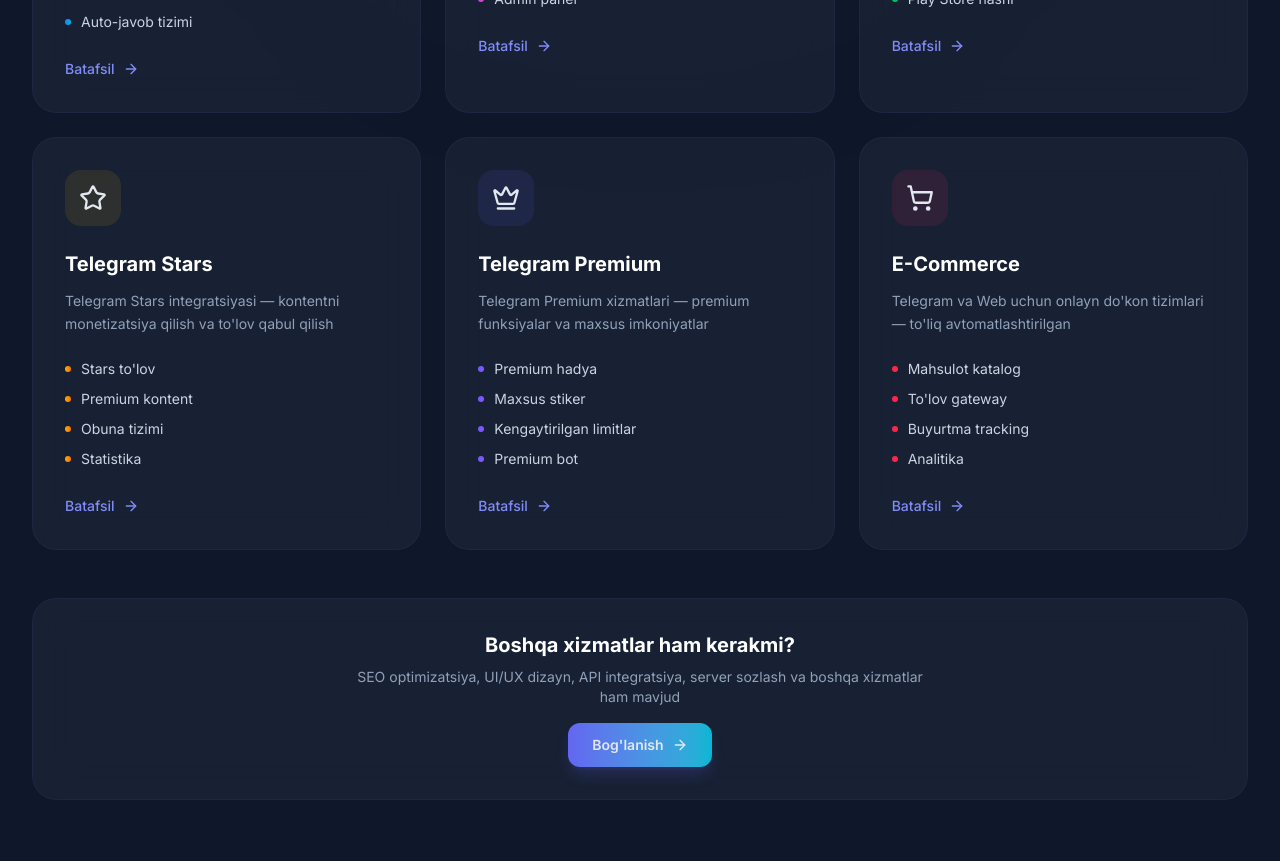
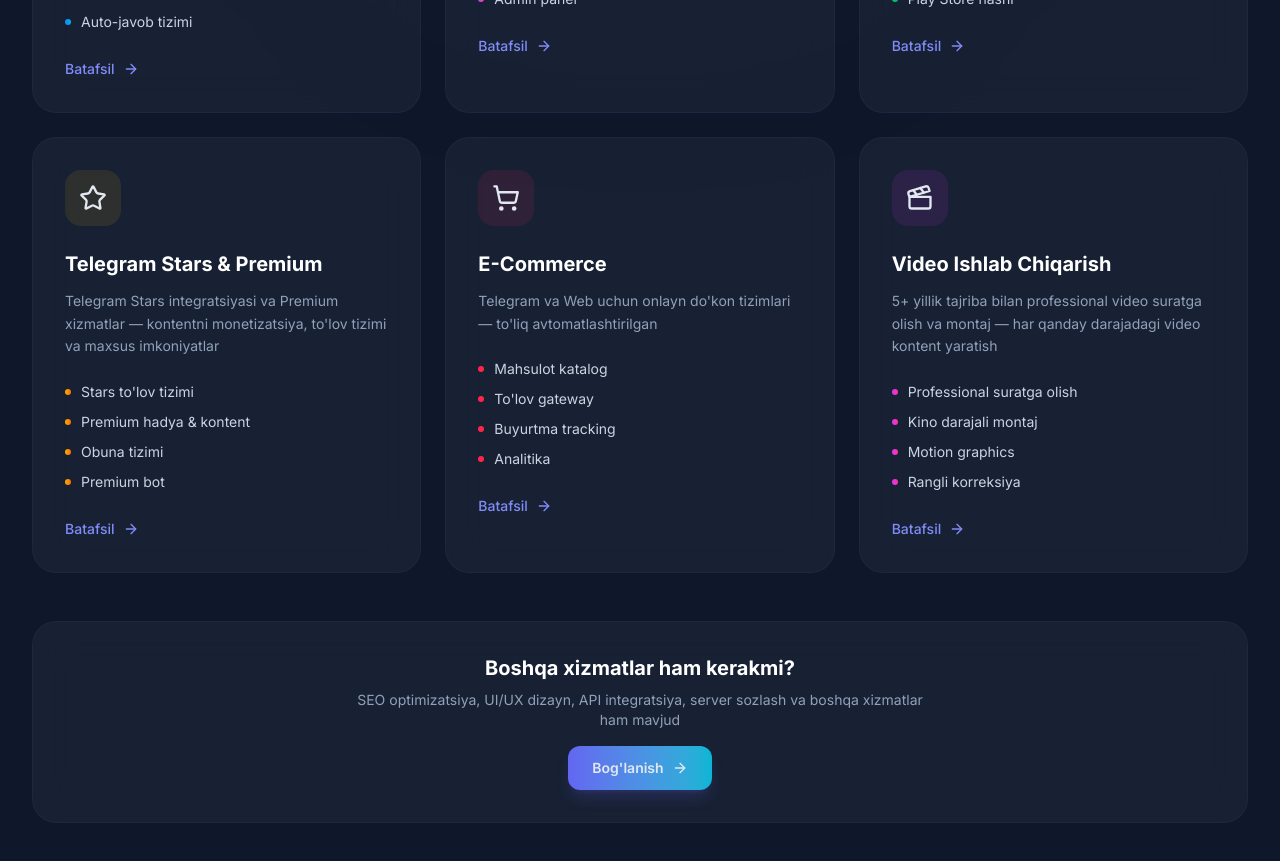
Before and after one commit to pro-dev-uz/freelancer-portfolio, a React (Vite) app: page / in a window 1280 px wide. Shown: the part 2560-3421 px from the top of the page. Built offline with nearby package versions, Linux system fonts and the light colour scheme.

Commit message:
feat: merge Stars+Premium, add Video Production service

```diff
--- a/src/data/translations.js
+++ b/src/data/translations.js
@@ -1,6 +1,6 @@
 import {
-  Bot, Globe, Smartphone, Star, Crown, ShoppingCart,
-  MessageCircle, Send, BarChart3,
+  Bot, Globe, Smartphone, Star, ShoppingCart,
+  MessageCircle, Send, BarChart3, Clapperboard,
 } from 'lucide-react';
 
 // ─── Simple UI strings ───────────────────────────────────────────
@@ -372,12 +372,12 @@
 
 // ─── Services ────────────────────────────────────────────────────
 const servicesConfig = [
-  { icon: Bot, color: 'from-blue-500 to-cyan-500', bgColor: 'bg-blue-500/10' },
-  { icon: Globe, color: 'from-purple-500 to-pink-500', bgColor: 'bg-purple-500/10' },
-  { icon: Smartphone, color: 'from-green-500 to-emerald-500', bgColor: 'bg-green-500/10' },
-  { icon: Star, color: 'from-yellow-500 to-orange-500', bgColor: 'bg-yellow-500/10' },
-  { icon: Crown, color: 'from-indigo-500 to-violet-500', bgColor: 'bg-indigo-500/10' },
-  { icon: ShoppingCart, color: 'from-rose-500 to-red-500', bgColor: 'bg-rose-500/10' },
+  { icon: Bot,          color: 'from-blue-500 to-cyan-500',    bgColor: 'bg-blue-500/10' },
+  { icon: Globe,        color: 'from-purple-500 to-pink-500',  bgColor: 'bg-purple-500/10' },
+  { icon: Smartphone,   color: 'from-green-500 to-emerald-500',bgColor: 'bg-green-500/10' },
+  { icon: Star,         color: 'from-yellow-500 to-orange-500',bgColor: 'bg-yellow-500/10' },
+  { icon: ShoppingCart, color: 'from-rose-500 to-red-500',     bgColor: 'bg-rose-500/10' },
+  { icon: Clapperboard, color: 'from-fuchsia-500 to-pink-500', bgColor: 'bg-fuchsia-500/10' },
 ];
 
 const servicesText = {
@@ -385,25 +385,25 @@
     { title: 'Telegram Bot', description: "Har qanday murakkablikdagi Telegram botlar yaratish — avtomatlashtirish, CRM, to'lov tizimlari, inline botlar", features: ['Inline botlar', "To'lov integratsiya", 'Admin panel', 'Auto-javob tizimi'] },
     { title: 'Web Saytlar', description: 'Zamonaviy, tezkor va mobil-friendly veb saytlar — landing page, portfolio, e-commerce', features: ['React / Next.js', 'Responsive dizayn', 'SEO optimizatsiya', 'Admin panel'] },
     { title: 'Android Ilovalar', description: "Android uchun native va cross-platform mobil ilovalar — xabarlar, do'konlar, xizmatlar", features: ['React Native', 'Push bildirishnomalar', 'Offline rejim', 'Play Store nashr'] },
-    { title: 'Telegram Stars', description: "Telegram Stars integratsiyasi — kontentni monetizatsiya qilish va to'lov qabul qilish", features: ["Stars to'lov", 'Premium kontent', 'Obuna tizimi', 'Statistika'] },
-    { title: 'Telegram Premium', description: 'Telegram Premium xizmatlari — premium funksiyalar va maxsus imkoniyatlar', features: ['Premium hadya', 'Maxsus stiker', 'Kengaytirilgan limitlar', 'Premium bot'] },
+    { title: 'Telegram Stars & Premium', description: "Telegram Stars integratsiyasi va Premium xizmatlar — kontentni monetizatsiya, to'lov tizimi va maxsus imkoniyatlar", features: ["Stars to'lov tizimi", 'Premium hadya & kontent', 'Obuna tizimi', 'Premium bot'] },
     { title: 'E-Commerce', description: "Telegram va Web uchun onlayn do'kon tizimlari — to'liq avtomatlashtirilgan", features: ['Mahsulot katalog', "To'lov gateway", 'Buyurtma tracking', 'Analitika'] },
+    { title: 'Video Ishlab Chiqarish', description: "5+ yillik tajriba bilan professional video suratga olish va montaj — har qanday darajadagi video kontent yaratish", features: ['Professional suratga olish', 'Kino darajali montaj', 'Motion graphics', 'Rangli korreksiya'] },
   ],
   ru: [
     { title: 'Telegram Бот', description: 'Создание Telegram ботов любой сложности — автоматизация, CRM, платёжные системы, inline боты', features: ['Inline боты', 'Интеграция оплаты', 'Админ панель', 'Авто-ответы'] },
     { title: 'Веб-Сайты', description: 'Современные, быстрые и мобильные сайты — лендинги, портфолио, интернет-магазины', features: ['React / Next.js', 'Адаптивный дизайн', 'SEO оптимизация', 'Админ панель'] },
     { title: 'Android Приложения', description: 'Native и кроссплатформенные мобильные приложения для Android', features: ['React Native', 'Push уведомления', 'Офлайн режим', 'Публикация в Play Store'] },
-    { title: 'Telegram Stars', description: 'Интеграция Telegram Stars — монетизация контента и приём платежей', features: ['Оплата Stars', 'Премиум контент', 'Система подписки', 'Статистика'] },
-    { title: 'Telegram Premium', description: 'Услуги Telegram Premium — премиум функции и особые возможности', features: ['Премиум подарок', 'Особые стикеры', 'Расширенные лимиты', 'Премиум бот'] },
+    { title: 'Telegram Stars & Premium', description: 'Интеграция Telegram Stars и Premium услуги — монетизация контента, платёжная система и особые возможности', features: ['Система оплаты Stars', 'Премиум подарки & контент', 'Система подписки', 'Премиум бот'] },
     { title: 'E-Commerce', description: 'Интернет-магазины для Telegram и Web — полностью автоматизированные', features: ['Каталог товаров', 'Платёжный шлюз', 'Отслеживание заказов', 'Аналитика'] },
+    { title: 'Видео Продакшн', description: 'Профессиональная видеосъёмка и монтаж с опытом 5+ лет — создание видеоконтента любого уровня сложности', features: ['Профессиональная съёмка', 'Монтаж кино-уровня', 'Motion graphics', 'Цветокоррекция'] },
   ],
   en: [
     { title: 'Telegram Bot', description: 'Creating Telegram bots of any complexity — automation, CRM, payment systems, inline bots', features: ['Inline bots', 'Payment integration', 'Admin panel', 'Auto-reply system'] },
     { title: 'Websites', description: 'Modern, fast, and mobile-friendly websites — landing pages, portfolios, e-commerce', features: ['React / Next.js', 'Responsive design', 'SEO optimization', 'Admin panel'] },
     { title: 'Android Apps', description: 'Native and cross-platform mobile apps for Android — messaging, stores, services', features: ['React Native', 'Push notifications', 'Offline mode', 'Play Store publish'] },
-    { title: 'Telegram Stars', description: 'Telegram Stars integration — content monetization and payment acceptance', features: ['Stars payment', 'Premium content', 'Subscription system', 'Statistics'] },
-    { title: 'Telegram Premium', description: 'Telegram Premium services — premium features and special capabilities', features: ['Premium gift', 'Custom stickers', 'Extended limits', 'Premium bot'] },
+    { title: 'Telegram Stars & Premium', description: 'Telegram Stars integration and Premium services — content monetization, payment system and special capabilities', features: ['Stars payment system', 'Premium gifts & content', 'Subscription system', 'Premium bot'] },
     { title: 'E-Commerce', description: 'Online store systems for Telegram and Web — fully automated', features: ['Product catalog', 'Payment gateway', 'Order tracking', 'Analytics'] },
+    { title: 'Video Production', description: 'Professional video shooting and editing with 5+ years of experience — creating video content of any complexity', features: ['Professional filming', 'Cinema-grade editing', 'Motion graphics', 'Color grading'] },
   ],
 };
 
```
